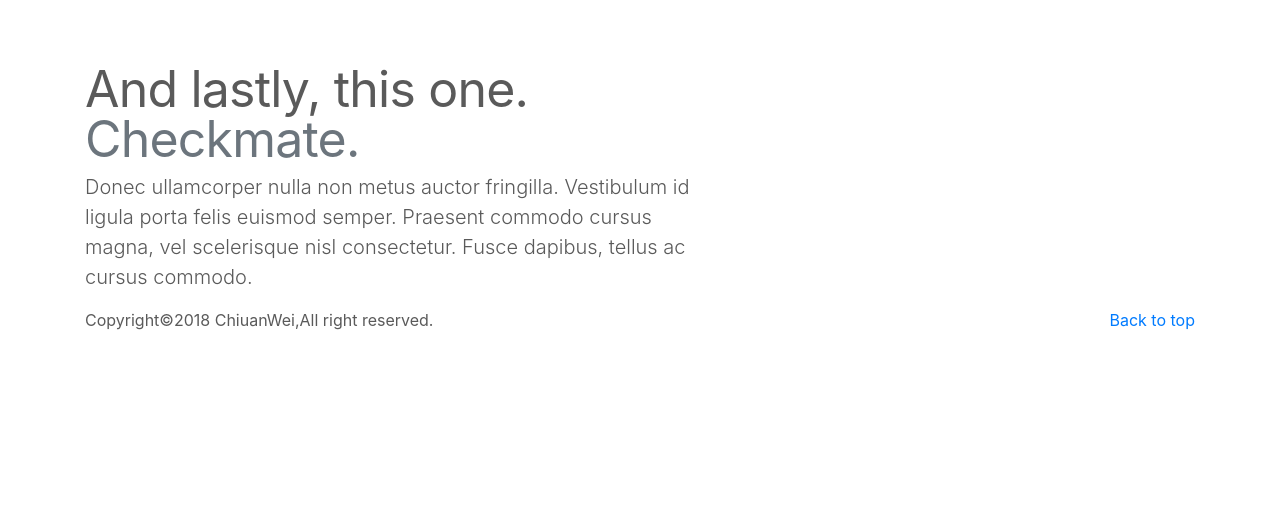
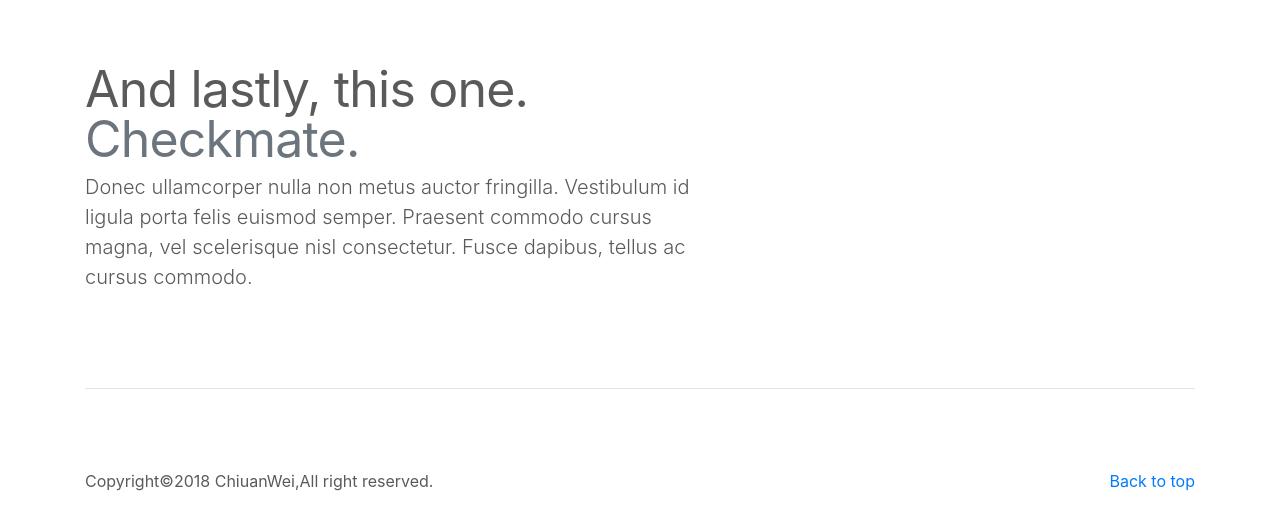
Before and after one commit to p242va20181072/feather841017.github.io, a plain HTML site: page ShowerDoorWebsite/index.html in a window 1280 px wide. Shown: the part 2315-2844 px from the top of the page. Before the commit the page ends 2711 px from the top, so only its background shows below. Drawn offline with nearby package versions, Linux system fonts and the light colour scheme.

Commit message:
modify index.html

```diff
--- a/ShowerDoorWebsite/index.html
+++ b/ShowerDoorWebsite/index.html
@@ -180,7 +180,7 @@
           </div>
         </div>
 
-        <!-- <hr class="featurette-divider"> -->
+        <hr class="featurette-divider">
 
         <!-- /END THE FEATURETTES -->
 
```
